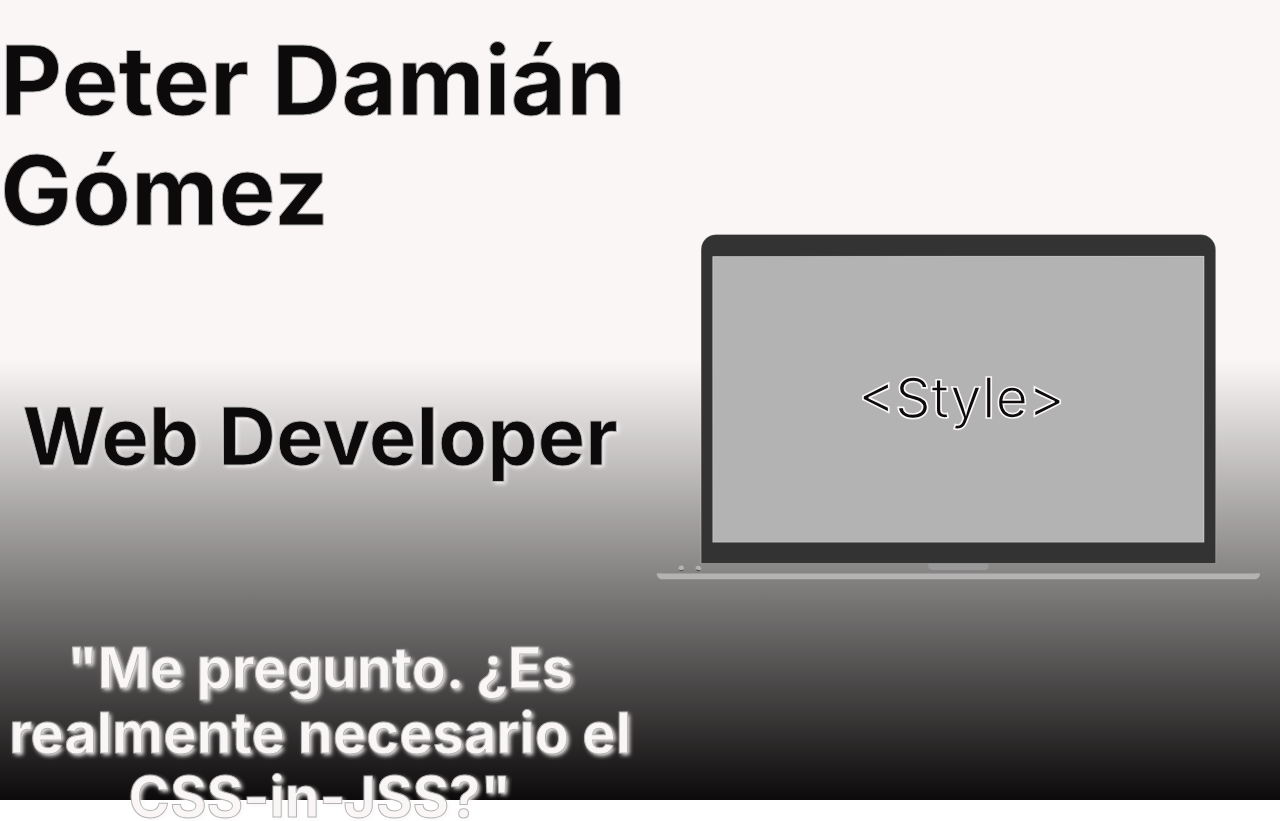
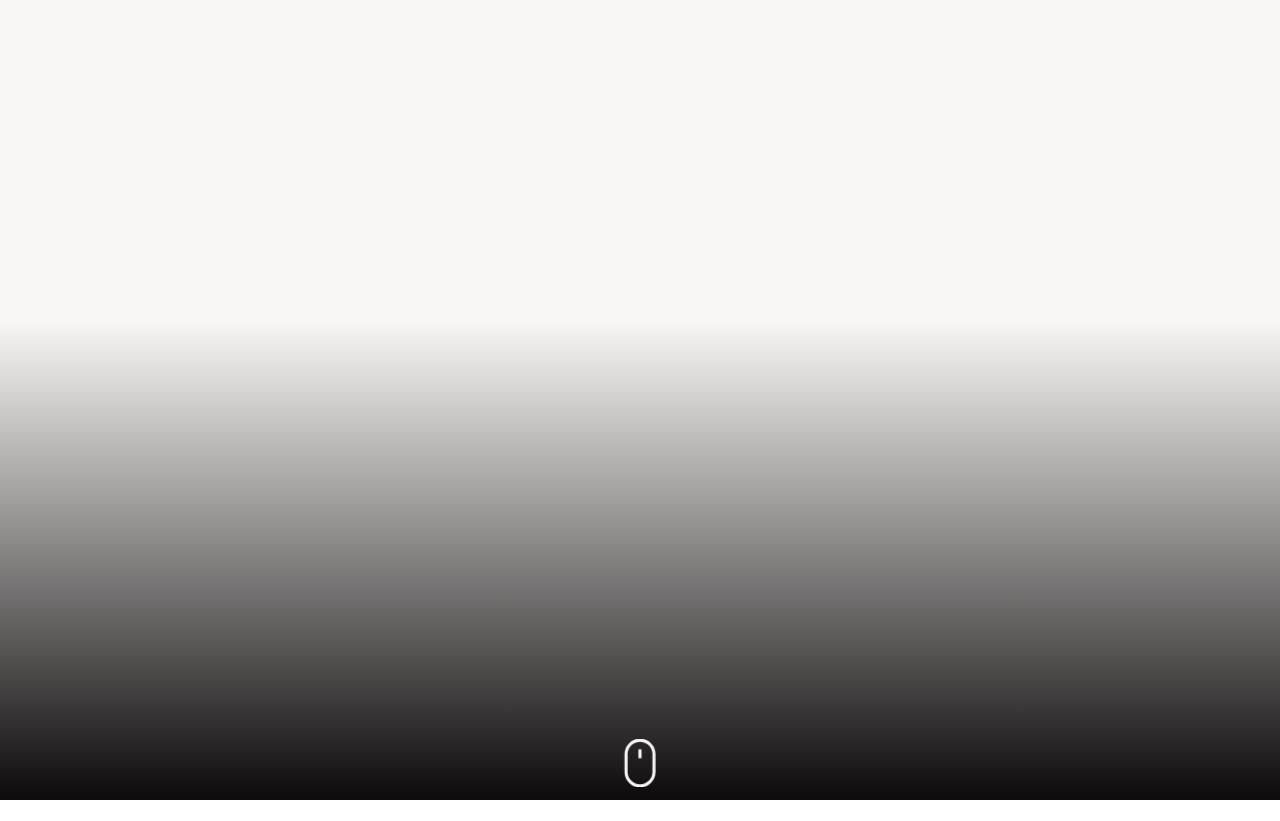
Before and after one commit to PeterDamianG/PeterDamianG, a Next.js app: page / in a window 1280 px wide. Shown: the top 821 px of the page. Built offline with nearby package versions, Linux system fonts and the light colour scheme.

Commit message:
Finish section home

```diff
--- a/src/components/icons/utils/scrolldown/ScrollDownSVG.js
+++ b/src/components/icons/utils/scrolldown/ScrollDownSVG.js
@@ -5,7 +5,7 @@ import { all, scrollAnim } from './scrolldownsvg.module.css';
  * @function ScollDownSVG
  * @param {object} props - A object, with propieties pass to svg tag.
  * @example
- * import ScollDownSVG from 'components/icons/utils/ScollDownSVG'
+ * import ScollDownSVG from 'components/icons/utils/scrolldown/ScollDownSVG'
  * <ScollDownSVG />
  * <ScollDownSVG height={32} width={32} />
  * @returns {JSX.Element} An element of React.
@@ -13,8 +13,10 @@ import { all, scrollAnim } from './scrolldownsvg.module.css';
 const ScollDownSVG = (props) => (
   <svg
     className={all}
-    width='100%'
-    height='10%'
+    aria-label='Scroll Down'
+    role='figure'
+    width='48px'
+    height='48px'
     viewBox='0 0 247 390'
     {...props}
   >
--- a/src/components/icons/utils/scrolldown/scrolldownsvg.module.css
+++ b/src/components/icons/utils/scrolldown/scrolldownsvg.module.css
@@ -5,13 +5,7 @@
   cursor: all-scroll;
 }
 .scrollAnim {
-  animation: scroll ease 2.5s infinite;
-}
-/* Transition Mode for Ultra Mobile/Tablets/Low PC Devices */
-@media all and (min-width: 640px) and (max-width: 1280px) {
-}
-/* Animation Mode for PC and TV Devices */
-@media all and (min-width: 1280px) {
+  animation: scroll ease 3s infinite;
 }
 /* Animations */
 @keyframes scroll {
--- a/src/components/main/index.js
+++ b/src/components/main/index.js
@@ -1,22 +1,21 @@
 /** @module Main/Sections */
 import dynamic from 'next/dynamic';
-import LoaderSVG from 'components/icons/utils/LoaderSVG';
 import { mainStyle } from './main.module.css';
 /** @constant {JSX.Element} */
 const Hero = dynamic(() => import('components/main/sections/hero'), {
-  loading: () => <LoaderSVG />,
+  ssr: false,
 });
 /** @constant {JSX.Element} */
 const About = dynamic(() => import('components/main/sections/about'), {
-  loading: () => <LoaderSVG />,
+  ssr: false,
 });
 /** @constant {JSX.Element} */
 const Proyects = dynamic(() => import('components/main/sections/proyects'), {
-  loading: () => <LoaderSVG />,
+  ssr: false,
 });
 /** @constant {JSX.Element} */
 const Contact = dynamic(() => import('components/main/sections/contact'), {
-  loading: () => <LoaderSVG />,
+  ssr: false,
 });
 /**
  * A tag main container for sections of the web.
--- a/src/components/main/sections/hero/NotebookSVG.js
+++ b/src/components/main/sections/hero/NotebookSVG.js
@@ -1,4 +1,5 @@
 /** @module Main/Sections/Hero */
+import { notebookStyle } from './notebook.module.css';
 /**
  * Use a icon to use like a Github Link button.
  * @function NotebookSVG
@@ -11,7 +12,15 @@
 const NotebookSVG = (props) => {
   const { text, x, y } = props;
   return (
-    <svg width={350} height={350} viewBox='0 0 2200 1500' {...props}>
+    <svg
+      className={notebookStyle}
+      aria-label='Notebook SVG'
+      role='figure'
+      width={350}
+      height={350}
+      viewBox='0 0 2200 1500'
+      {...props}
+    >
       {/* Screen Notebook */}
       <path d='M1939 147v982H250V147l845-1 844 1z' fill='#b3b3b3' />
       <text
--- a/src/components/main/sections/hero/hero.module.css
+++ b/src/components/main/sections/hero/hero.module.css
@@ -11,7 +11,7 @@
   );
   color: var(--foreground);
   -webkit-text-stroke-width: 1px;
-  -webkit-text-stroke-color: #b3b3b3;
+  -webkit-text-stroke-color: #8a8a8a;
 }
 .sectionStyle h1 {
   font-size: 1.75em;
@@ -19,62 +19,166 @@
 .sectionStyle h3 {
   font-size: 1.5em;
 }
-.sectionStyle h3 {
-  font-size: 1.5em;
-}
 .sectionStyle h4 {
   font-size: 1.5em;
-  width: 50vw;
   text-align: center;
   color: var(--background);
-}
-.sectionStyle svg {
-  stroke: var(--background);
+  width: 75vw;
 }
 /* Transition Mode for Ultra Mobile/Tablets/Low PC Devices */
 @media all and (min-width: 640px) and (max-width: 1280px) {
   .sectionStyle h1 {
     font-size: 3em;
-    text-shadow: 1px 1px 2px var(--background);
+    text-shadow: 1px 1px 2px var(--foreground);
+    transition: all 0.2s linear;
+  }
+  .sectionStyle h1:hover {
+    font-size: 3.1em;
+    text-shadow: 2px 2px 4px var(--foreground);
+    filter: saturate(200%);
+    transition: all 0.2s linear;
   }
   .sectionStyle h3 {
     font-size: 2.5em;
-    text-shadow: 1px 1px 2px var(--background);
+    text-shadow: 1px 1px 2px var(--foreground);
+    transition: all 0.2s linear;
+  }
+  .sectionStyle h3:hover {
+    font-size: 2.6em;
+    text-shadow: 2px 2px 4px var(--foreground);
+    filter: saturate(200%);
+    transition: all 0.2s linear;
   }
   .sectionStyle h4 {
     font-size: 2em;
-    text-shadow: 1px 1px 2px var(--background);
-  }
-  .sectionStyle svg {
-    width: 85vw;
-    height: 35vh;
+    text-shadow: 1px 1px 2px var(--foreground);
   }
 }
 /* Animation Mode for PC and TV Devices */
 @media all and (min-width: 1280px) {
   .sectionStyle {
-    flex-direction: row;
+    -webkit-text-stroke-width: 2px;
+    display: grid;
+    grid-template-rows: 90% 10%;
+    justify-items: center;
+    align-items: center;
+    animation: animBackground 3.5s linear 0s infinite;
+  }
+  .sectionStyle > article {
+    display: grid;
+    grid-template-columns: 40% 60%;
+    justify-items: center;
+    align-items: center;
+    animation: animOpacity 3.5s linear 0s 1;
   }
   .sectionStyle div {
     display: flex;
     flex-direction: column;
-    justify-content: space-evenly;
     align-items: center;
+    justify-content: center;
   }
   .sectionStyle h1 {
-    font-size: 6em;
+    font-size: 4em;
     text-shadow: 2px 2px 4px var(--background);
   }
   .sectionStyle h3 {
-    font-size: 5em;
+    font-size: 3.5em;
     text-shadow: 2px 2px 4px var(--background);
   }
   .sectionStyle h4 {
-    font-size: 3.5em;
+    font-size: 3em;
     text-shadow: 2px 2px 4px var(--background);
-  }
-  .sectionStyle svg {
-    width: 100%;
-    height: 100vh;
+    width: 40vw;
   }
 }
+/* Animations */
+@keyframes animOpacity {
+  from {
+    opacity: 0;
+  }
+  to {
+    opacity: 1;
+  }
+}
+@keyframes animBackground {
+  0%,
+  100% {
+    background-image: linear-gradient(
+      to bottom,
+      var(--background) 40%,
+      var(--foreground)
+    );
+  }
+  5%,
+  95% {
+    background-image: linear-gradient(
+      to bottom,
+      var(--background) 41%,
+      var(--foreground)
+    );
+  }
+  10%,
+  90% {
+    background-image: linear-gradient(
+      to bottom,
+      var(--background) 42%,
+      var(--foreground)
+    );
+  }
+  15%,
+  85% {
+    background-image: linear-gradient(
+      to bottom,
+      var(--background) 43%,
+      var(--foreground)
+    );
+  }
+  20%,
+  80% {
+    background-image: linear-gradient(
+      to bottom,
+      var(--background) 44%,
+      var(--foreground)
+    );
+  }
+  25%,
+  75% {
+    background-image: linear-gradient(
+      to bottom,
+      var(--background) 45%,
+      var(--foreground)
+    );
+  }
+  30%,
+  70% {
+    background-image: linear-gradient(
+      to bottom,
+      var(--background) 46%,
+      var(--foreground)
+    );
+  }
+  35%,
+  65% {
+    background-image: linear-gradient(
+      to bottom,
+      var(--background) 47%,
+      var(--foreground)
+    );
+  }
+  40%,
+  60% {
+    background-image: linear-gradient(
+      to bottom,
+      var(--background) 48%,
+      var(--foreground)
+    );
+  }
+  45%,
+  55% {
+    background-image: linear-gradient(
+      to bottom,
+      var(--background) 49%,
+      var(--foreground)
+    );
+  }
+}
--- a/src/components/main/sections/hero/index.js
+++ b/src/components/main/sections/hero/index.js
@@ -8,49 +8,57 @@ import { sectionStyle } from './hero.module.css';
  * A var type const for set info to display.
  * @const
  * @example
- * textingContent[0].notebook
+ * objectContent[0].notebook
  * return "<HTML>"
  * @returns {Array} An array of objects.
  */
-const textingContent = [
+const objectContent = [
   {
     notebook: '<HTML>',
-    x: 750,
-    y: 650,
+    x: '750',
+    y: '650',
     caption: `"Me pregunto. ¿Cómo pasamos de tres archivos estáticos, a diez sólo de configuración?"`,
   },
   {
     notebook: '<Script>',
-    x: 750,
-    y: 650,
-    caption: `"Me pregunto. ¿Cuántas veces habré iterado sobre esté
-    código?"`,
+    x: '750',
+    y: '650',
+    caption: `"Me pregunto. ¿Cuántas veces habré iterado sobre esté código?"`,
   },
   {
     notebook: '<Style>',
-    x: 750,
-    y: 650,
+    x: '750',
+    y: '650',
     caption: `"Me pregunto. ¿Es realmente necesario el CSS-in-JSS?"`,
   },
   {
     notebook: '<Main>',
-    x: 750,
-    y: 650,
-    caption: `"Me pregunto. ¿Cuándo la semantica cambie, nos obligaran a adaptarnos nuevamente?"`,
+    x: '750',
+    y: '650',
+    caption: `"Me pregunto. ¿Cuándo la semantica cambie, re-adaptaremos todas las webs?"`,
   },
   {
     notebook: '<br />',
-    x: 800,
-    y: 650,
-    caption: `"Me pregunto. ¿Hace cuánto que no utilizo tantas etiquetas, que apenas recuerdo su funcionamiento?"`,
+    x: '800',
+    y: '650',
+    caption: `"Me pregunto. ¿Hace cuánto que no utilizo algunas etiquetas?"`,
   },
   {
     notebook: '<SVG>',
-    x: 700,
-    y: 650,
-    caption: `"Me pregunto. ¿Cuándo aparecerá el sistema de graficos definitivo que nos una?"`,
+    x: '800',
+    y: '650',
+    caption: `"Me pregunto. ¿Cuándo aparecerá el sistema de graficos definitivo?"`,
   },
 ];
+/**
+ * A function to get a random number of array objectContent.
+ * @function getRandomNumber
+ * @example
+ * getRandomNumber()
+ * return 2
+ * @returns {Number} An integer number.
+ */
+const getRandomNumber = () => Math.floor(Math.random() * objectContent.length);
 /**
  * A section call hero in the web.
  * @function Hero
@@ -61,30 +69,36 @@ const textingContent = [
  */
 const Hero = () => {
   // State for show notebook text and caption.
-  const [number, setNumber] = useState(
-    Math.floor(Math.random() * textingContent.length),
-  );
+  const [number, setNumber] = useState(getRandomNumber());
   // Handler set random number.
-  const handerNumRandom = () =>
-    setNumber(Math.floor(Math.random() * textingContent.length));
+  const handlerNumRandom = () => {
+    const randomNumber = getRandomNumber();
+    return number === randomNumber
+      ? handlerNumRandom()
+      : setNumber(randomNumber);
+  };
   // Other design with full media.
   const isDesktopOrLaptop = useMediaQuery({
     query: '(min-width: 1280px)',
   });
+  // Render if width is >= 1280px.
   if (isDesktopOrLaptop) {
     return (
       <section id='hero' className={sectionStyle}>
+        <article>
           <div>
             <h1>Peter Damián Gómez</h1>
             <h3>Web Developer</h3>
-          <h4>{textingContent[number].caption}</h4>
+            <h4>{objectContent[number].caption}</h4>
           </div>
           <NotebookSVG
-          onClick={handerNumRandom}
-          x={textingContent[number].x}
-          y={textingContent[number].y}
-          text={textingContent[number].notebook}
+            onClick={handlerNumRandom}
+            x={objectContent[number].x}
+            y={objectContent[number].y}
+            text={objectContent[number].notebook}
           />
+        </article>
+        <ScrollDownSVG />
       </section>
     );
   }
@@ -93,12 +107,12 @@ const Hero = () => {
       <h1>Peter Damián Gómez</h1>
       <h3>Web Developer</h3>
       <NotebookSVG
-        onClick={handerNumRandom}
-        x={textingContent[number].x}
-        y={textingContent[number].y}
-        text={textingContent[number].notebook}
+        onClick={handlerNumRandom}
+        x={objectContent[number].x}
+        y={objectContent[number].y}
+        text={objectContent[number].notebook}
       />
-      <h4>{textingContent[number].caption}</h4>
+      <h4>{objectContent[number].caption}</h4>
       <ScrollDownSVG />
     </section>
   );
--- /dev/null
+++ b/src/components/main/sections/hero/notebook.module.css
@@ -0,0 +1,30 @@
+/* Flat Mode for Mobile Devices */
+.notebookStyle {
+  stroke: var(--background);
+}
+/* Transition Mode for Ultra Mobile/Tablets/Low PC Devices */
+@media all and (min-width: 640px) and (max-width: 1280px) {
+  .notebookStyle {
+    filter: drop-shadow(4px 4px 12px var(--foreground));
+    width: 100vw;
+    height: 50vh;
+    transition: all 0.2s linear;
+  }
+  .notebookStyle:hover {
+    filter: drop-shadow(8px 8px 18px var(--foreground));
+    transition: all 0.2s linear;
+  }
+}
+/* Animation Mode for PC and TV Devices */
+@media all and (min-width: 1280px) {
+  .notebookStyle {
+    filter: drop-shadow(2px 2px 6px var(--foreground));
+    width: 50vw;
+    height: 50vh;
+    transition: all 0.2s linear;
+  }
+  .notebookStyle:hover {
+    filter: drop-shadow(12px 12px 24px var(--foreground));
+    transition: all 0.2s linear;
+  }
+}
```
Also changed, not shown: 2 other files (tests, documents, lock files or other folders). Lines whose indentation alone changed are shown as unchanged.
